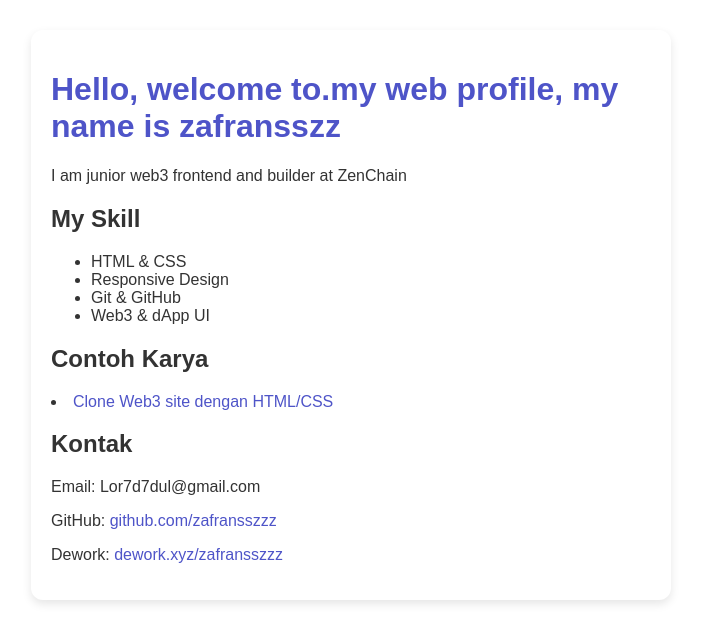
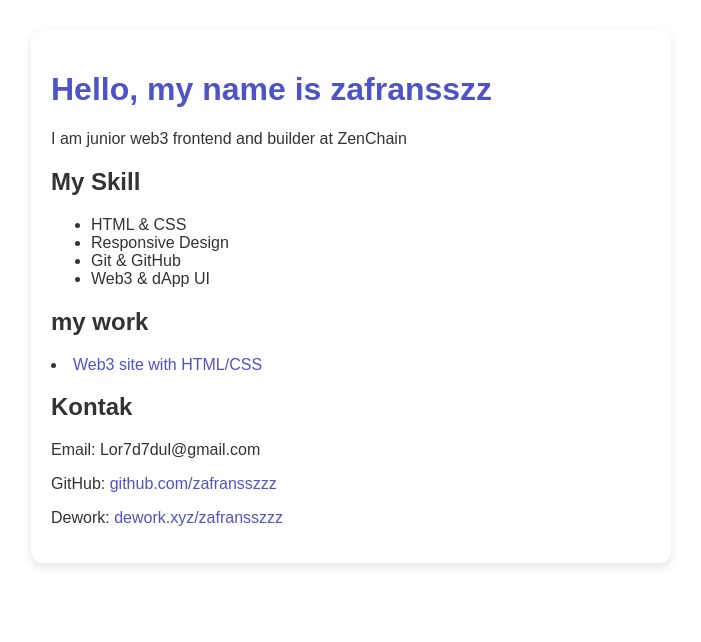
Before and after one commit to zafransszzz/My_Portofolio, a plain HTML site: page index.html in a window 1280 px wide. Shown: the whole page, without its empty margins (289-990 px from the left). Drawn offline with Linux system fonts and the light colour scheme.

Commit message:
index.html

```diff
--- a/index.html
+++ b/index.html
@@ -29,7 +29,7 @@
   </style>
 </head>
 <body>
-  <h1>Hello, welcome to.my web profile, my name is zafransszz</h1>
+  <h1>Hello, my name is zafransszz</h1>
   <p>I am junior web3 frontend and builder at ZenChain</p>
 
   <h2>My Skill</h2>
@@ -40,9 +40,9 @@
     <li> Web3 & dApp UI</li>
   </ul>
 
-  <h2>Contoh Karya</h2>
+  <h2>my work</h2>
   <ul.>
-    <li><a href="https://zafransszzz.github.io/Web3-Foundation/" target="_blank">Clone Web3 site dengan HTML/CSS</a></li>
+    <li><a href="https://zafransszzz.github.io/Web3-Foundation/" target="_blank">Web3 site with HTML/CSS</a></li>
   </ul>
 
   <h2>Kontak</h2>
```
